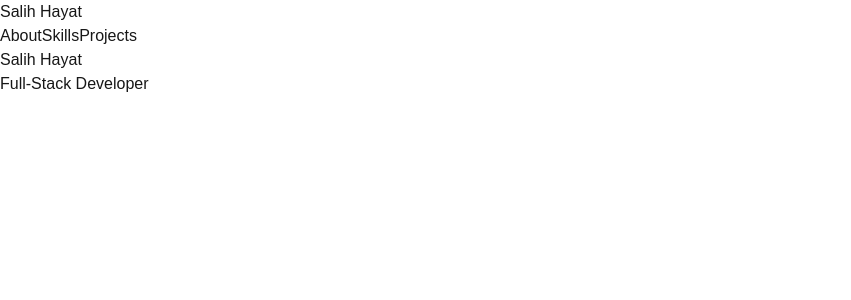
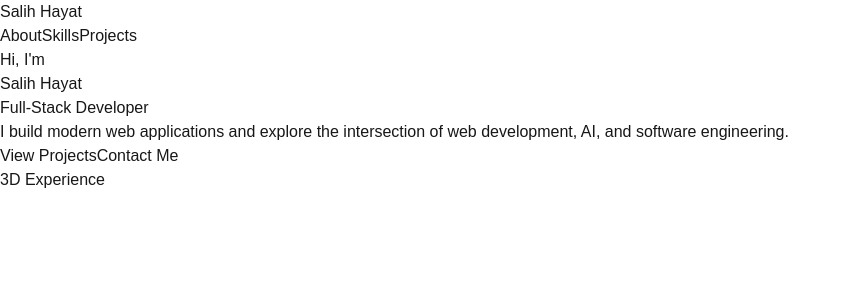
Before and after one commit to salih-x-tech/portfolio-v2, a Next.js app: page / in a window 1280 px wide. Shown: the top 300 px of the page, without its empty margins (0-851 px from the left). Built offline with nearby package versions, Linux system fonts and the light colour scheme.

Commit message:
feat: add hero section

```diff
--- a/app/page.tsx
+++ b/app/page.tsx
@@ -1,12 +1,11 @@
 import Navbar from "@/components/layout/Navbar";
+import Hero from "@/components/sections/Hero";
 
 export default function Home() {
   return (
     <main>
       <Navbar />
-
-      <h1>Salih Hayat</h1>
-      <p>Full-Stack Developer</p>
+      <Hero />
     </main>
   );
 }
--- /dev/null
+++ b/components/sections/Hero.tsx
@@ -0,0 +1,27 @@
+export default function Hero() {
+  return (
+    <section id="hero">
+      <div>
+        <p>Hi, I'm</p>
+
+        <h1>Salih Hayat</h1>
+
+        <h2>Full-Stack Developer</h2>
+
+        <p>
+          I build modern web applications and explore the intersection
+          of web development, AI, and software engineering.
+        </p>
+
+        <div>
+          <a href="#projects">View Projects</a>
+          <a href="#contact">Contact Me</a>
+        </div>
+      </div>
+
+      <div>
+        <p>3D Experience</p>
+      </div>
+    </section>
+  );
+}
```
